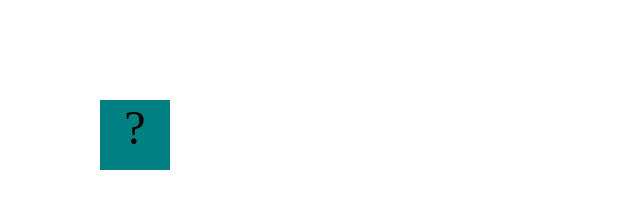
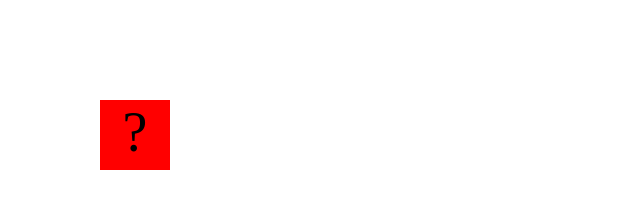
Before and after one commit to MauryHolmes4/MauryHolmes4.github.io, a plain HTML site: page projects/bouncing-box/index.html in a window 1280 px wide. Shown: the whole page, without its empty margins (0-640 px from the left). Drawn offline with Linux system fonts and the light colour scheme.

Commit message:
add bouncing box

```diff
--- a/projects/bouncing-box/index.html
+++ b/projects/bouncing-box/index.html
@@ -8,8 +8,8 @@
 		.box {
 			width: 70px;
 			height: 70px;
-			background-color: teal;
-			font-size: 300%;
+			background-color:rgb(255, 0, 0);
+			font-size: 350%;
 			text-align: center;
 			user-select: none;
 			display: block;
```
